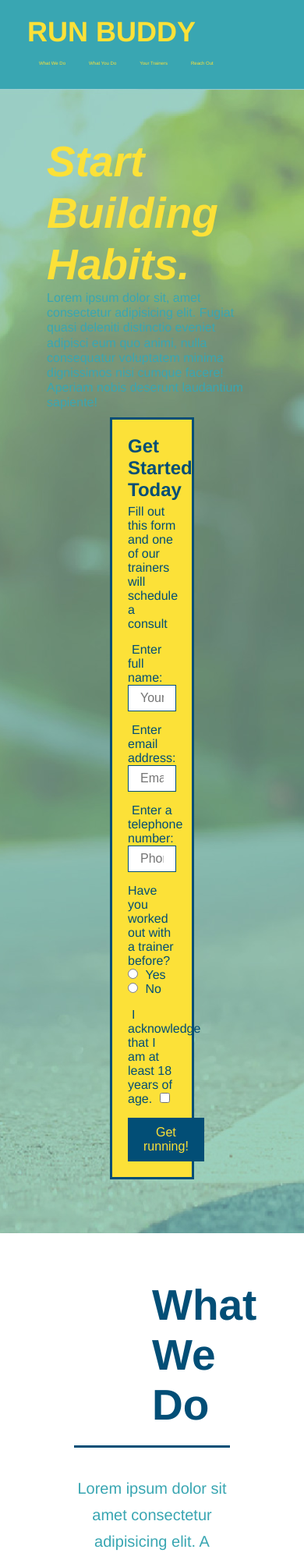
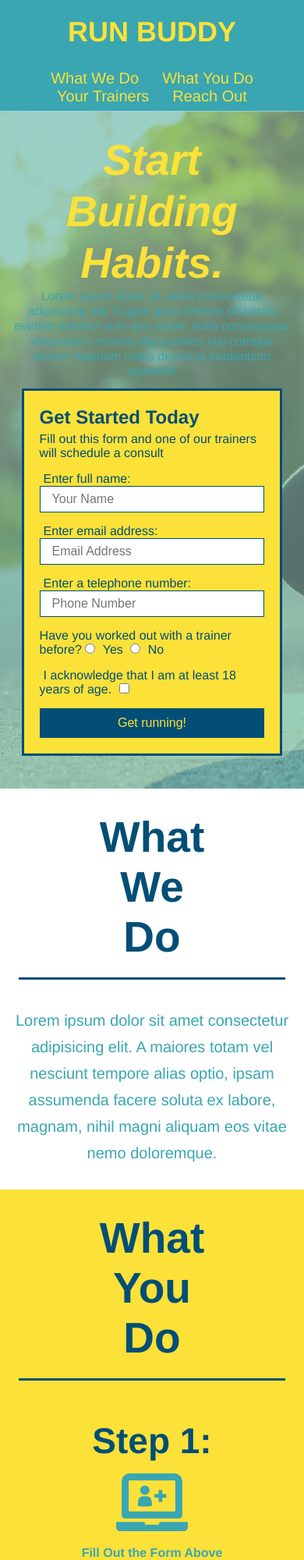
Before and after one commit to elizabethodell/run-buddy, a plain HTML site: page index.html in a window 390 px wide. Shown: the top 2000 px of the page at 78% size. Drawn offline with Linux system fonts and the light colour scheme.

Commit message:
add mobile response

```diff
--- a/assets/css/style.css
+++ b/assets/css/style.css
@@ -364,5 +364,138 @@
 }
 /* MEDIA QUERY FOR SMALLER DESKTOP SCREENS AND SMALLER */
 @media screen and (max-width: 980px) {
+  header {
+    padding-bottom: 0;
+    justify-content: center;
+  }
+
+  header h1 {
+    width: 100%;
+    text-align: center;
+  }
+
+  header nav ul {
+    margin-top: 20px;
+    width: 100%;
+    justify-content: center;
+  }
+
+  header nav ul li a {
+    font-size: 20px;
+  }
+
+  footer h2, footer div {
+    text-align: center;
+    width: 100%;
+  }
+
+  .hero-cta, .hero-form {
+    width: 100%;
+  }
+
+  .hero-cta {
+    text-align: center;
+  }
+
+  .section-title {
+    width: 80%;
+  }
+
+  .trainer {
+    flex: 0 70%;
+  }
+
+  .contact-info iframe{
+    flex: 1 100%;
+  }
+
+  @media screen and (max-width: 768px) {
+
+  section {
+    padding: 30px 15px;
+  }
+
+  .step h3 {
+    flex: 1 100%;
+    text-align: center;
+  }
+
+  .step-info {
+    flex: 2 100%;
+    text-align: center;
+    justify-content: center;
+  }
+
+  .step-img {
+    flex: 0 32%;
+    margin-right: 0;
+    margin-top: 15px;
+    margin-bottom: 15px;
+  }
+
+  .step-text {
+    flex: 100%;
+  }
+}
+
+@media screen and (max-width: 768px) {
+
+  section {
+    padding: 30px 15px;
+  }
+
+  .step h3 {
+    flex: 1 100%;
+    text-align: center;
+  }
+
+  .step-info {
+    flex: 2 100%;
+    text-align: center;
+    justify-content: center;
+  }
+
+  .step-img {
+    flex: 0 32%;
+    margin-right: 0;
+    margin-top: 15px;
+    margin-bottom: 15px;
+  }
+
+  .step-text {
+    flex: 100%;
+  }
 
 }
+
+@media screen and (max-width: 575px) {
+
+  .contact-form {
+    order: 3;
+  }
+
+  .hero-form button {
+    width: 100%;
+  }
+
+  .section-title {
+    width: 95%;
+  }
+
+  .intro p {
+    width: 100%;
+  }
+
+  .trainer {
+    flex: 0 100%;
+  }
+
+  .contact-info {
+    text-align: center;
+  }
+
+  .contact-info > * {
+    flex: 0 100%;
+  }
+
+}
```
